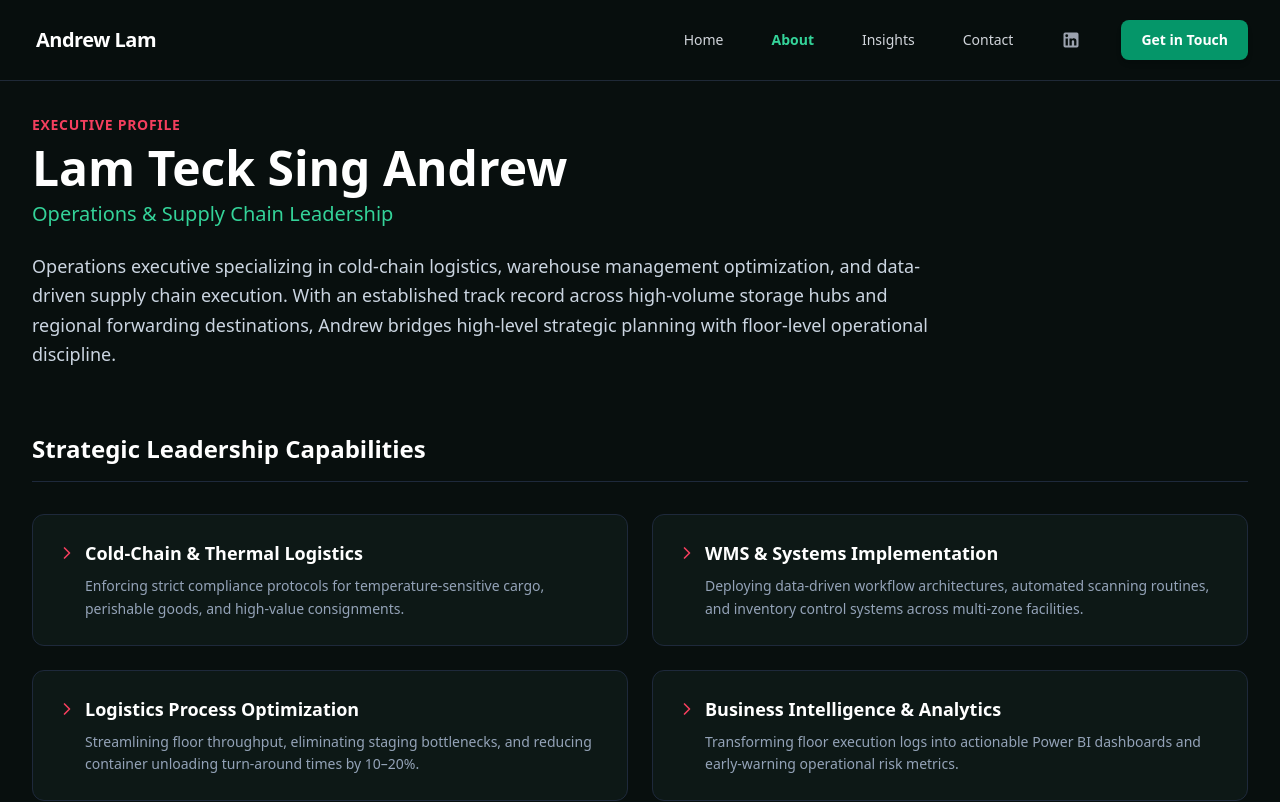
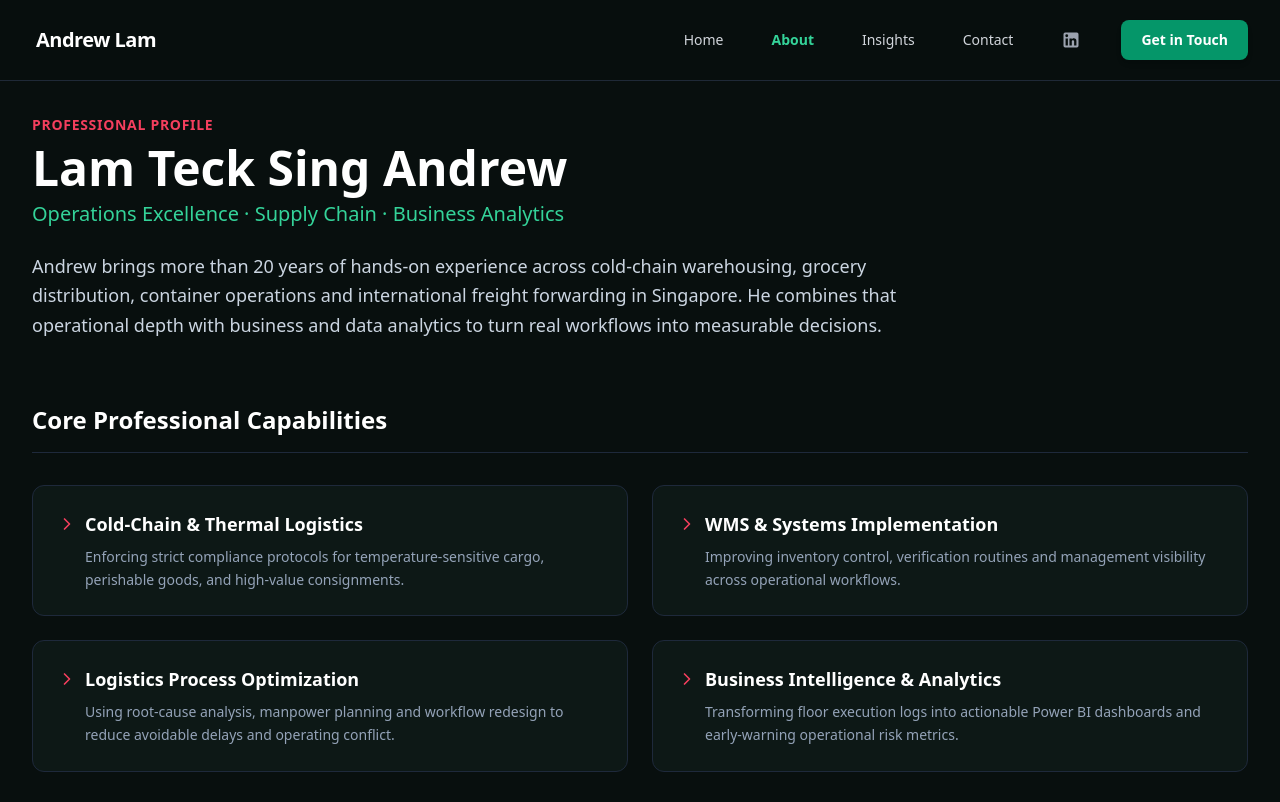
Before and after one commit to AndrewLamSingapore/authority-engine, a React (Vite) app: page /about in a window 1280 px wide. Shown: the top 802 px of the page. Built offline with nearby package versions, Linux system fonts and the light colour scheme.

Commit message:
Align src/pages/About.jsx with verified recruiter narrative

```diff
--- a/src/pages/About.jsx
+++ b/src/pages/About.jsx
@@ -10,11 +10,11 @@ export default function About() {
     },
     {
       title: 'WMS & Systems Implementation',
-      desc: 'Deploying data-driven workflow architectures, automated scanning routines, and inventory control systems across multi-zone facilities.'
+      desc: 'Improving inventory control, verification routines and management visibility across operational workflows.'
     },
     {
       title: 'Logistics Process Optimization',
-      desc: 'Streamlining floor throughput, eliminating staging bottlenecks, and reducing container unloading turn-around times by 10–20%.'
+      desc: 'Using root-cause analysis, manpower planning and workflow redesign to reduce avoidable delays and operating conflict.'
     },
     {
       title: 'Business Intelligence & Analytics',
@@ -26,24 +26,24 @@ export default function About() {
     <div className="bg-[#080F0E] text-slate-100 min-h-screen pt-28 pb-20">
       <div className="max-w-7xl mx-auto px-4 sm:px-6 lg:px-8">
 
-        {/* Executive Profile Summary */}
+        {/* Professional Profile Summary */}
         <div className="max-w-4xl mb-16">
-          <span className="text-rose-500 font-semibold tracking-wider text-sm uppercase">Executive Profile</span>
+          <span className="text-rose-500 font-semibold tracking-wider text-sm uppercase">Professional Profile</span>
           <h1 className="text-4xl sm:text-5xl font-bold mt-2 text-white leading-tight">
             Lam Teck Sing Andrew
           </h1>
           <p className="text-xl text-emerald-400 font-medium mt-2">
-            Operations & Supply Chain Leadership
+            Operations Excellence · Supply Chain · Business Analytics
           </p>
           <p className="mt-6 text-slate-300 text-lg leading-relaxed">
-            Operations executive specializing in cold-chain logistics, warehouse management optimization, and data-driven supply chain execution. With an established track record across high-volume storage hubs and regional forwarding destinations, Andrew bridges high-level strategic planning with floor-level operational discipline.
+            Andrew brings more than 20 years of hands-on experience across cold-chain warehousing, grocery distribution, container operations and international freight forwarding in Singapore. He combines that operational depth with business and data analytics to turn real workflows into measurable decisions.
           </p>
         </div>
 
         {/* Core Competencies Grid */}
         <div className="mb-20">
           <h2 className="text-2xl font-bold text-white mb-8 border-b border-slate-800 pb-4">
-            Strategic Leadership Capabilities
+            Core Professional Capabilities
           </h2>
           <div className="grid grid-cols-1 md:grid-cols-2 gap-6">
             {coreCompetencies.map((comp, idx) => (
@@ -64,7 +64,7 @@ export default function About() {
         <div className="bg-[#0D1816] border border-slate-800 rounded-2xl p-8 sm:p-12 mb-20">
           <h2 className="text-2xl font-bold text-white mb-4">Operational Execution Philosophy</h2>
           <p className="text-slate-300 leading-relaxed mb-6">
-            High-performing supply chains depend on standardized execution and proactive risk visibility. By embedding digital verification points into daily warehouse routines and providing leadership team members with real-time operational telemetry, facilities can safeguard inventory integrity while driving continuous cost efficiency.
+            High-performing supply chains depend on clear processes, disciplined execution and early visibility of risk. Andrew's approach is to understand how work happens, identify root causes, improve the workflow and measure the result—using analytics to support operations, not as an end in itself.
           </p>
           <div className="flex flex-wrap gap-4">
             <div className="bg-[#080F0E] border border-slate-700/60 px-4 py-3 rounded-lg flex items-center gap-3">
```
